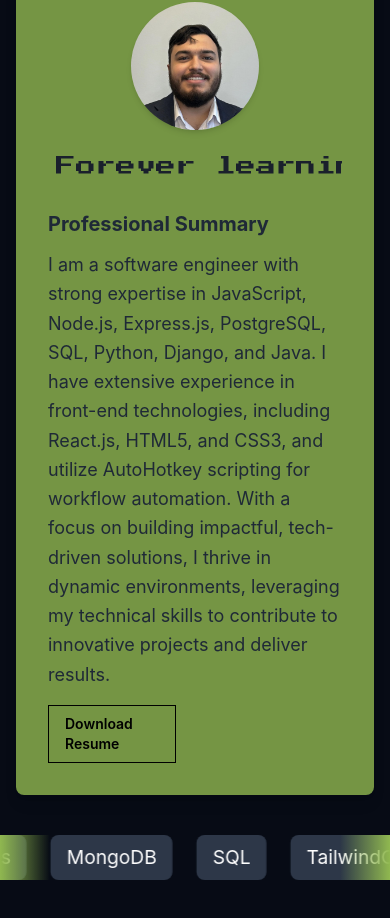
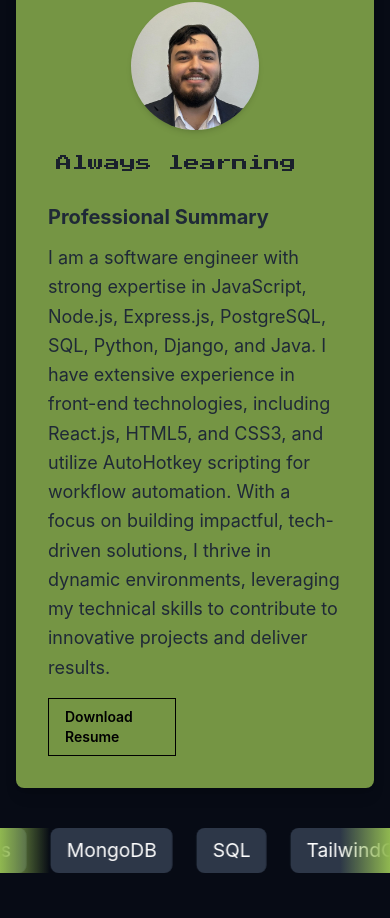
Before and after one commit to Mavalfelly/profile, a React (Vite) app: page / in a window 390 px wide. Shown: the part 958-1876 px from the top of the page. Built offline with nearby package versions, Linux system fonts and the light colour scheme.

Commit message:
mobile stuff fixed

```diff
--- a/src/components/AboutMe/aboutMe.tsx
+++ b/src/components/AboutMe/aboutMe.tsx
@@ -16,9 +16,9 @@ const AbMe = () => {
       </div>
       <div className="flex flex-col">
         {/* Typewriter */}
-        <div className="mb-6 text-lg md:text-xl font-semibold text-gray-800">
+        <div className="mb-6 text-md md:text-xl font-semibold text-gray-800">
           <Typer
-            phrases={["About Matt", "Forever learning", "Forever evolving"]}
+            phrases={["About Matt", "Always learning", "Always evolving"]}
             speed={100}
             deleteSpeed={50}
             displayTime={2500}
--- a/src/components/Typer/typer.css
+++ b/src/components/Typer/typer.css
@@ -1,6 +1,6 @@
 .typewriter-text {
     font-family: 'Press Start 2P', cursive;
-    font-size: 32px;
+    font-size: 28px;
     color: black;
     display: inline-block;
     white-space: nowrap;
@@ -59,6 +59,6 @@
 
   @media (max-width: 768px) {
     .typewriter-text {
-      font-size: 1.25rem;
+      font-size: 1rem;
     }
   }
```
Also changed, not shown: 1 other file (tests, documents, lock files or other folders).
